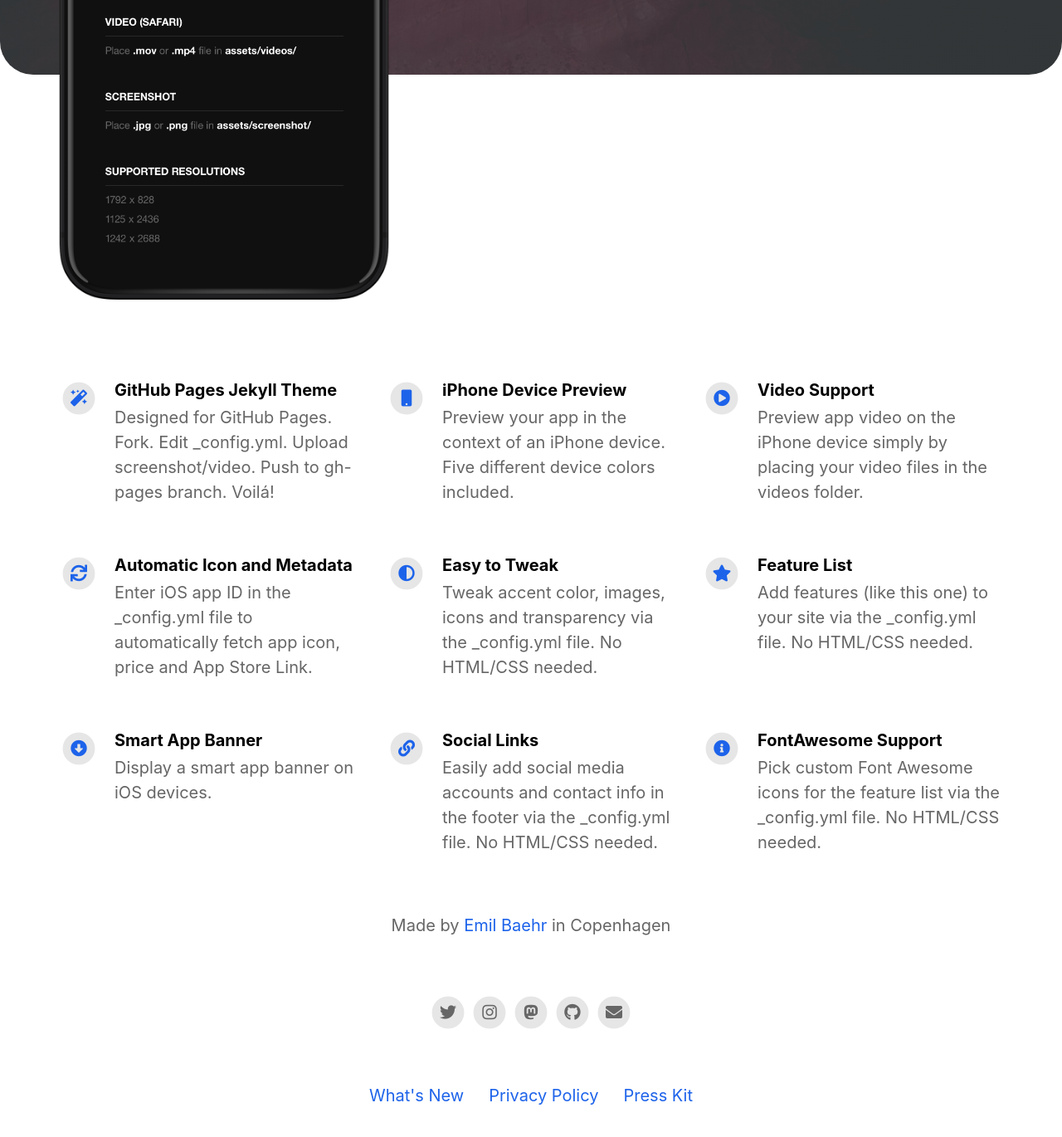
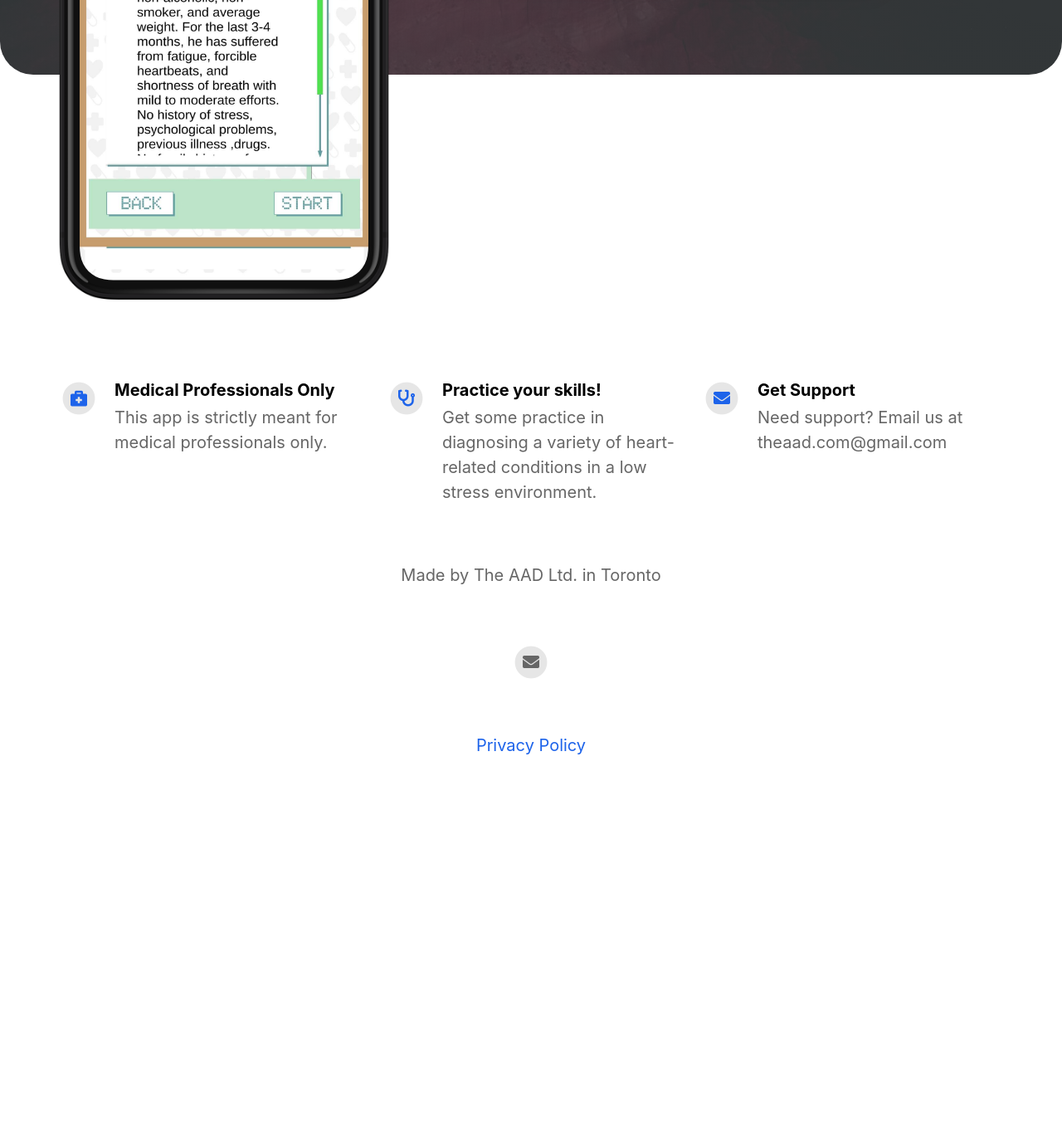
Before and after one commit to The-AAD-LTD/Cardio-Practice-Info, a Jekyll site: the page built from index.html, in a window 1280 px wide and 1400 px high, scrolled down 624 px. Shown: the top 1370 px of the window at 83% size. Built offline with Jekyll 4.4.1, drawn with Linux system fonts in a browser that asks for light colours; nearby versions of some CDN libraries; after the commit the page ends 1602 px from its top, so only the background shows below that; some of the changed text lies outside the part shown.

Commit message:
Add App Info

```diff
--- a/Gemfile
+++ b/Gemfile
@@ -1,2 +1,4 @@
 source "https://rubygems.org"
 gem 'github-pages'
+gem "webrick", "~> 1.8"
+gem "wdm"
--- a/_config.yml
+++ b/_config.yml
@@ -1,76 +1,51 @@
 #page title
-page_title                                :                                           # Automatically populates with app name if not set and if iOS app ID is set. Otherwise enter manually.
+page_title                                :                                          # Automatically populates with app name if not set and if iOS app ID is set. Otherwise enter manually.
 
 # App Info
-ios_app_id                                : 1234793120                                # Required. Enter iOS app ID to automatically populate name, price and icons (e.g. 718043190).
-ios_app_country                           : us                                        # Required outside USA. Enter 2 letter country code as in https://en.wikipedia.org/wiki/ISO_3166-1_alpha-2
+ios_app_id                                : 6445802740                                # Required. Enter iOS app ID to automatically populate name, price and icons (e.g. 718043190).
+ios_app_country                           : ca                                        # Required outside USA. Enter 2 letter country code as in https://en.wikipedia.org/wiki/ISO_3166-1_alpha-2
 
 appstore_link                             :                                           # Automatically populates if not set and if iOS app ID is set. Otherwise enter manually.
-playstore_link                            :                                           # Enter Google Play Store URL.
-presskit_download_link                    : https://emilbaehr.com                                          # Enter a link to downloadable file or (e.g. public Dropbox link to a .zip file).
+playstore_link                            : https://play.google.com/store/apps/details?id=com.The_AADLtd.KardiaPraxis                                          # Enter Google Play Store URL.
+presskit_download_link                    :                                           # Enter a link to downloadable file or (e.g. public Dropbox link to a .zip file).
                                                                                       # Or upload your press kit file to assets and set path accordingly (e.g. "assets/your_press_kit.zip").
 
-app_icon                                  : # assets/appicon.png                      # Automatically populates if not set and if iOS app ID is set.  Otherwise enter path to icon file manually.
+app_icon                                  : assets/appicon.png                      # Automatically populates if not set and if iOS app ID is set.  Otherwise enter path to icon file manually.
 app_name                                  :                                           # Automatically populates if not set and if iOS app ID is set.  Otherwise enter manually.
 app_price                                 :                                           # Automatically populates if not set and if iOS app ID is set.  Otherwise enter manually.
-app_description                           : Write a short tagline for your app.
+app_description                           : A fun way for doctors to practice diagnosing heart conditions!
 
 enable_smart_app_banner                   : true                                      # Set to true to show a smart app banner at top of page on mobile devices.
 
 
 
 # Information About Yourself
-your_name                                 : Emil Baehr
-your_link                                 : https://emilbaehr.com
-your_city                                 : Copenhagen
-email_address                             : emil.baehr@gmail.com
+your_name                                 : The AAD Ltd.
+your_link                                 :
+your_city                                 : Toronto
+email_address                             : theaad.com@gmail.com
 facebook_username                         :
-instagram_username                        : ebaehr
-twitter_username                          : ebaehr
-github_username                           : emilbaehr
+instagram_username                        :
+twitter_username                          :
+github_username                           :
 youtube_username                          :
-mastodon_link                             : https://mastodon.social/@ebaehr
+mastodon_link                             :
 
 
 
 # Feature List                            Edit, add or remove features to be presented.
 features                                  :
+  - title                                 : Medical Professionals Only
+    description                           : This app is strictly meant for medical professionals only.
+    fontawesome_icon_name                 : briefcase-medical
 
-  - title                                 : GitHub Pages Jekyll Theme
-    description                           : Designed for GitHub Pages. Fork. Edit _config.yml. Upload screenshot/video. Push to gh-pages branch. Voilá!
-    fontawesome_icon_name                 : magic
+  - title                                 : Practice your skills!
+    description                           : Get some practice in diagnosing a variety of heart-related conditions in a low stress environment.
+    fontawesome_icon_name                 : stethoscope
 
-  - title                                 : iPhone Device Preview
-    description                           : Preview your app in the context of an iPhone device. Five different device colors included.
-    fontawesome_icon_name                 : mobile
-
-  - title                                 : Video Support
-    description                           : Preview app video on the iPhone device simply by placing your video files in the videos folder.
-    fontawesome_icon_name                 : play-circle
-
-  - title                                 : Automatic Icon and Metadata
-    description                           : Enter iOS app ID in the _config.yml file to automatically fetch app icon, price and App Store Link.
-    fontawesome_icon_name                 : sync
-
-  - title                                 : Easy to Tweak
-    description                           : Tweak accent color, images, icons and transparency via the _config.yml file. No HTML/CSS needed.
-    fontawesome_icon_name                 : adjust
-
-  - title                                 : Feature List
-    description                           : Add features (like this one) to your site via the _config.yml file. No HTML/CSS needed.
-    fontawesome_icon_name                 : star
-
-  - title                                 : Smart App Banner
-    description                           : Display a smart app banner on iOS devices.
-    fontawesome_icon_name                 : arrow-alt-circle-down
-
-  - title                                 : Social Links
-    description                           : Easily add social media accounts and contact info in the footer via the _config.yml file. No HTML/CSS needed.
-    fontawesome_icon_name                 : link
-
-  - title                                 : FontAwesome Support
-    description                           : Pick custom Font Awesome icons for the feature list via the _config.yml file. No HTML/CSS needed.
-    fontawesome_icon_name                 : info-circle
+  - title                                 : Get Support
+    description                           : Need support? Email us at theaad.com@gmail.com
+    fontawesome_icon_name                 : envelope
 
   - title                                 : # New Feature Title
     description                           : # New Feature Description
```
Also changed, not shown: _pages/changelog.md (deleted, +0 -65 lines), assets/appicon.png (added), assets/screenshot/Screenshot_20230527_124012_Kardia_Praxis.jpg (added), assets/screenshot/yourscreenshot.png (deleted).
